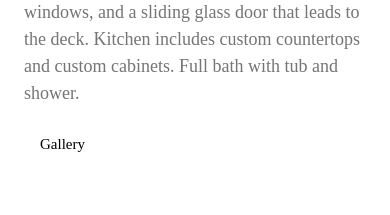
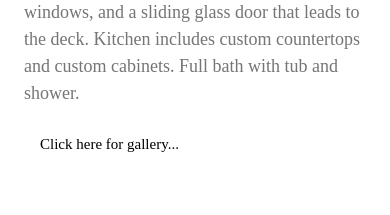
Before and after one commit to ScreamingFox/CompassRose, a plain HTML site: page index.html in a window 390 px wide. Shown: the part 1000-1215 px from the top of the page. Drawn offline with nearby package versions, Linux system fonts and the light colour scheme.

Commit message:
Update index.html
update mobile button

```diff
--- a/index.html
+++ b/index.html
@@ -53,7 +53,7 @@ h1, h2, h3, h4, h5, h6 {
       <h5 class="w3-center">Since 2023</h5>
       <p class="w3-large">Navigate your way to a quite beach house located in a beautiful setting. Walk to the beach within minutes. This beach house is perfect for a couple or family looking for quite getaway. Beach house comes with one queen bed and pull out sofa. Amenities include gas fireplace, level 2 car charger, free wifi, smart TV, beautiful kitchen, washer, dryer, and self check-in. Located minutes from Ocean Park. There is no shortage of things to do on the Long Beach Peninsula.</p>
       <p class="w3-large w3-text-grey w3-hide-medium">Large bedroom perched above the living room. There are 3 stairs to access the bedroom. The large living room has a gas fireplace, large bay windows, and a sliding glass door that leads to the deck. Kitchen includes custom countertops and custom cabinets. Full bath with tub and shower.</p>
-      <a href="https://screamingfox.github.io/CompassRose/gallery" class="w3-bar-item w3-button">Gallery</a>
+      <a href="https://screamingfox.github.io/CompassRose/gallery" class="w3-bar-item w3-button">Click here for gallery...</a>
     </div>
   </div>
 
```
